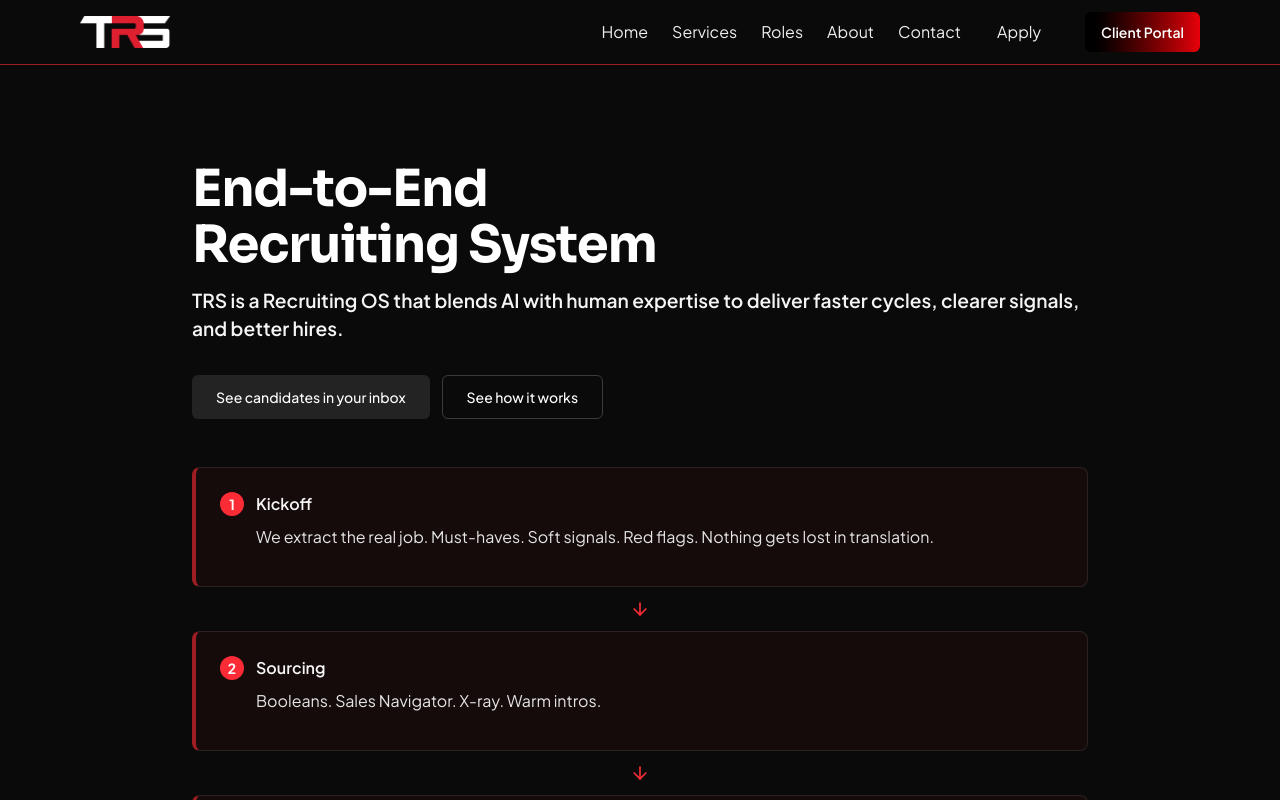
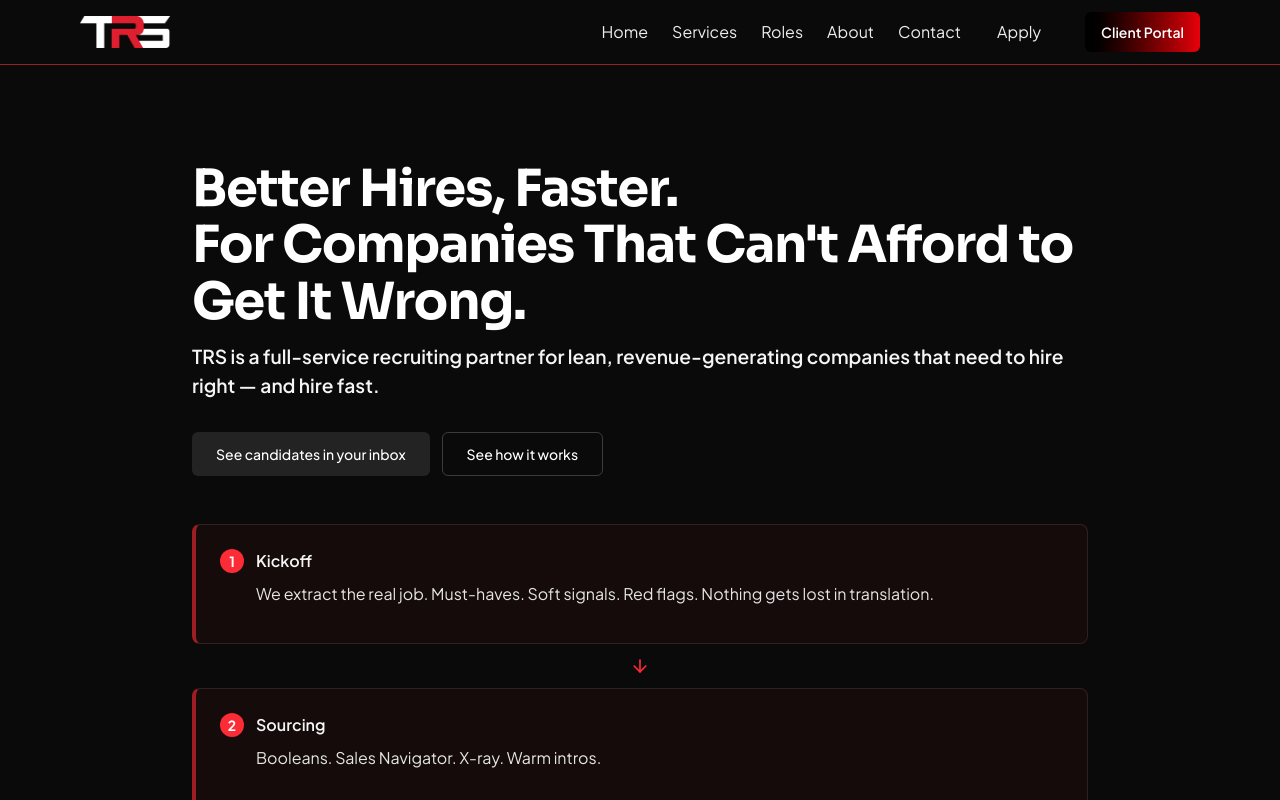
Before and after one commit to trsjohn/trs-website-wendy, a Next.js app: page / in a window 1280 px wide. Shown: the top 800 px of the page. Built offline with nearby package versions, Linux system fonts and the light colour scheme.

Commit message:
update headline

```diff
--- a/src/app/page.tsx
+++ b/src/app/page.tsx
@@ -19,23 +19,23 @@ export default function HomePage() {
     Icon ? <Icon className={className} aria-hidden /> : <span className={className} aria-hidden>•</span>;
 
   // A/B test headlines based on query parameter
-  const [headline, setHeadline] = useState('End-to-End<br />Recruiting System');
+  const [headline, setHeadline] = useState('Better Hires, Faster.<br />For Companies That Can\'t Afford to Get It Wrong.');
 
-  useEffect(() => {
-    const params = new URLSearchParams(window.location.search);
-    const variant = params.get('variant');
+  // useEffect(() => {
+  //   const params = new URLSearchParams(window.location.search);
+  //   const variant = params.get('variant');
 
-    switch (variant) {
-      case 'b':
-        setHeadline('We ship hires.<br />Not headaches.');
-        break;
-      case 'c':
-        setHeadline('Real hires, fast.<br />No BS.');
-        break;
-      default:
-        setHeadline('End-to-End<br />Recruiting System');
-    }
-  }, []);
+  //   switch (variant) {
+  //     case 'b':
+  //       setHeadline('We ship hires.<br />Not headaches.');
+  //       break;
+  //     case 'c':
+  //       setHeadline('Real hires, fast.<br />No BS.');
+  //       break;
+  //     default:
+  //       setHeadline('End-to-End<br />Recruiting System');
+  //   }
+  // }, []);
   const testimonials = [
     {
       pull: (
@@ -120,7 +120,7 @@ export default function HomePage() {
 
             <StaggeredReveal delay={300}>
               <p className="mt-3 text-subhero text-neutral-100 max-w-2xl md:max-w-none mx-auto md:mx-0 font-semibold">
-                TRS is a Recruiting OS that blends AI with human expertise to deliver faster cycles, clearer signals, and better hires.
+              TRS is a full-service recruiting partner for lean, revenue-generating companies that need to hire right — and hire fast.
               </p>
             </StaggeredReveal>
 
```
Also changed, not shown: 1 other file (tests, documents, lock files or other folders).
